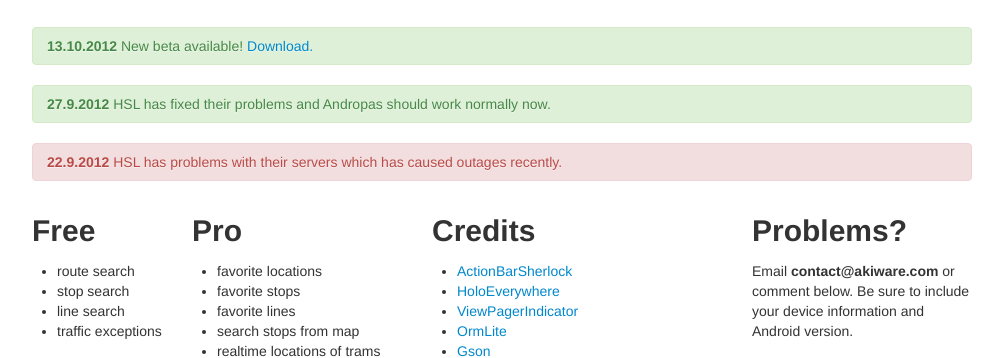
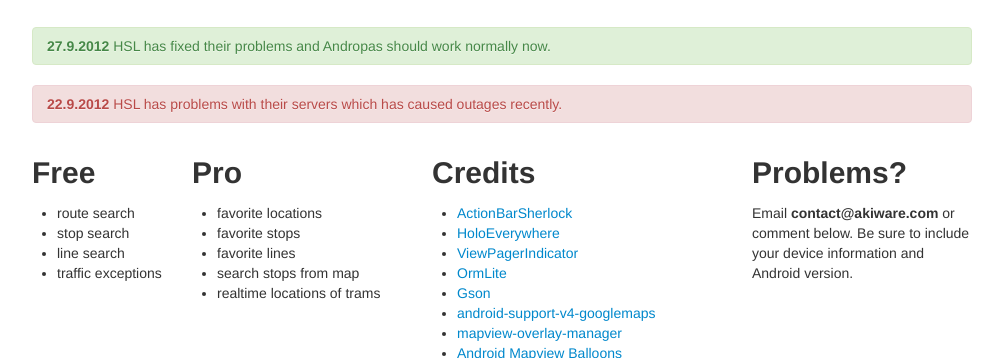
Before and after one commit to akileh/site-andropas, a plain HTML site: page index.html in a window 1280 px wide. Shown: the part 261-619 px from the top of the page, without its empty margins (138-1141 px from the left). Drawn offline with Linux system fonts and the light colour scheme; a script that the page names is missing.

Commit message:
removed beta, updated file to release

```diff
--- a/index.html
+++ b/index.html
@@ -29,10 +29,6 @@
             <h1>Andropas</h1>
             <p>Journey planner for Helsinki region for Android.</p>
 
-      </div>
-
-      <div class="alert alert-success">
-        <strong>13.10.2012</strong> New beta available! <a href="/andropas_beta.apk" >Download.</a>
       </div>
 
       <div class="alert alert-success">
```
Also changed, not shown: 1 other file.
